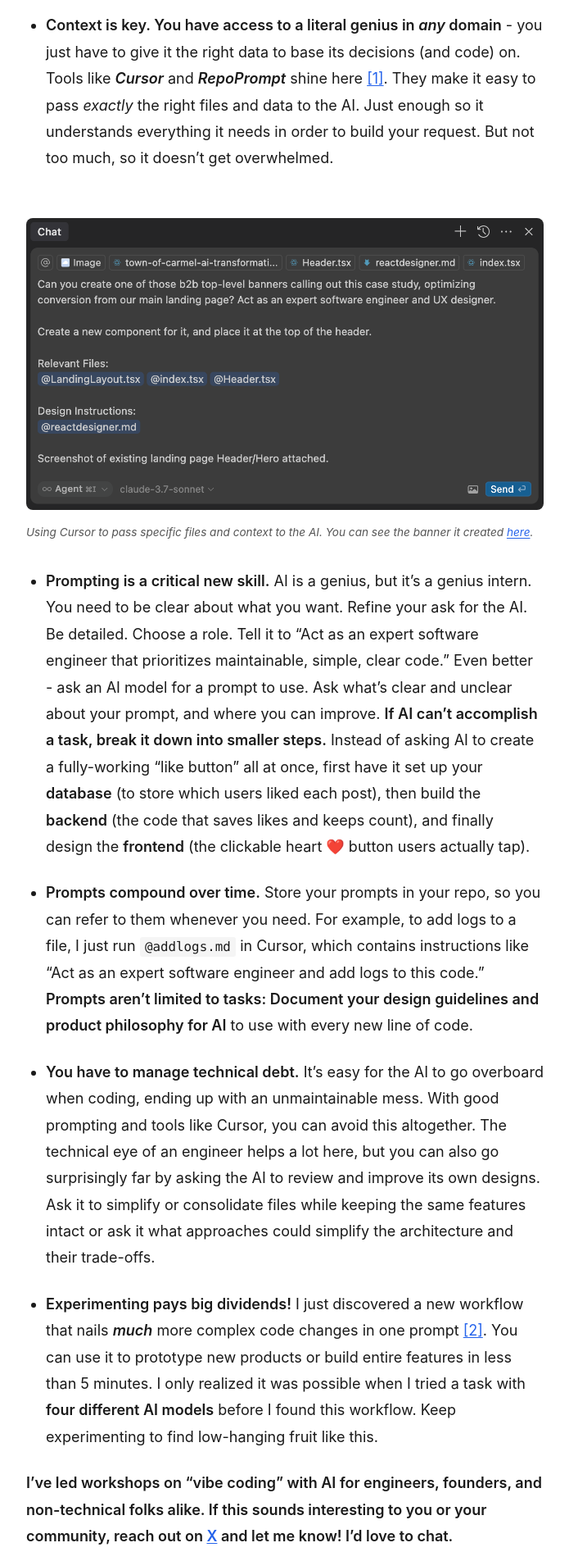
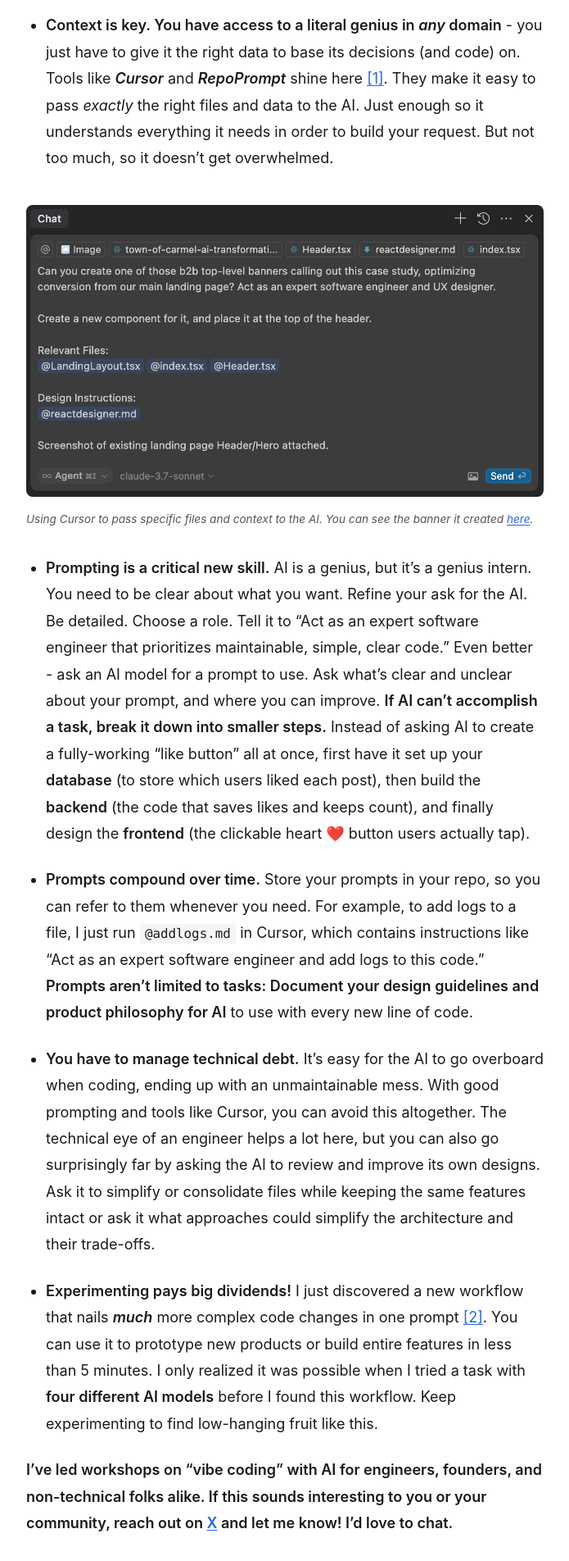
Before and after one commit to ryan-endacott/ryan-endacott.github.com, a Jekyll site: the page built from _posts/2025-03-05-anyone-can-build-in-2025.md, in a window 1280 px wide. Shown: the part 1157-3061 px from the top of the page at 82% size, without its empty margins (292-987 px from the left). Built offline with Jekyll 4.4.1, drawn with Linux system fonts in a browser that asks for light colours.

Commit message:
Reduce image top/bottom margin

```diff
--- a/assets/css/screen.css
+++ b/assets/css/screen.css
@@ -211,7 +211,7 @@
   max-width: 100%;
   height: auto;
   border-radius: 8px;
-  margin: 2rem 0 0.25rem;
+  margin: 1rem 0 0.25rem;
 }
 
 .post-content img + em,
```
